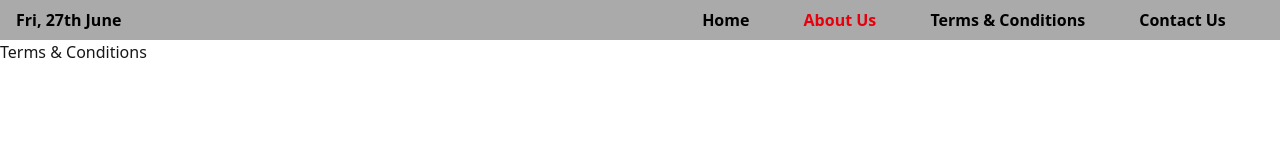
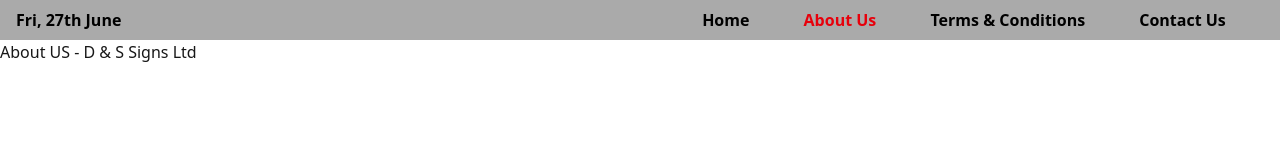
Before and after one commit to UrKo2376/DashboardDX_NextJS, a Next.js app: page /about-us in a window 1280 px wide. Shown: the top 160 px of the page. Built offline with nearby package versions, Linux system fonts and the light colour scheme.

Commit message:
Updated some App Routes to allow the public pages to be updated

```diff
--- a/app/about-us/page.tsx
+++ b/app/about-us/page.tsx
@@ -1,7 +1,7 @@
 export default function About() {
   return (
         <div>
-          <h1>Terms & Conditions</h1>
+          <h1>About US - D & S Signs Ltd</h1>
         </div>
       );
 }
--- a/app/terms/page.tsx
+++ b/app/terms/page.tsx
@@ -1,7 +1,7 @@
 export default function About() {
   return (
         <div>
-          <h1>About US - D & S Signs Ltd</h1>
+          <h1>Terms & Conditions</h1>
         </div>
       );
 }
```
Also changed, not shown: components/global/main-nav.tsx (added).
